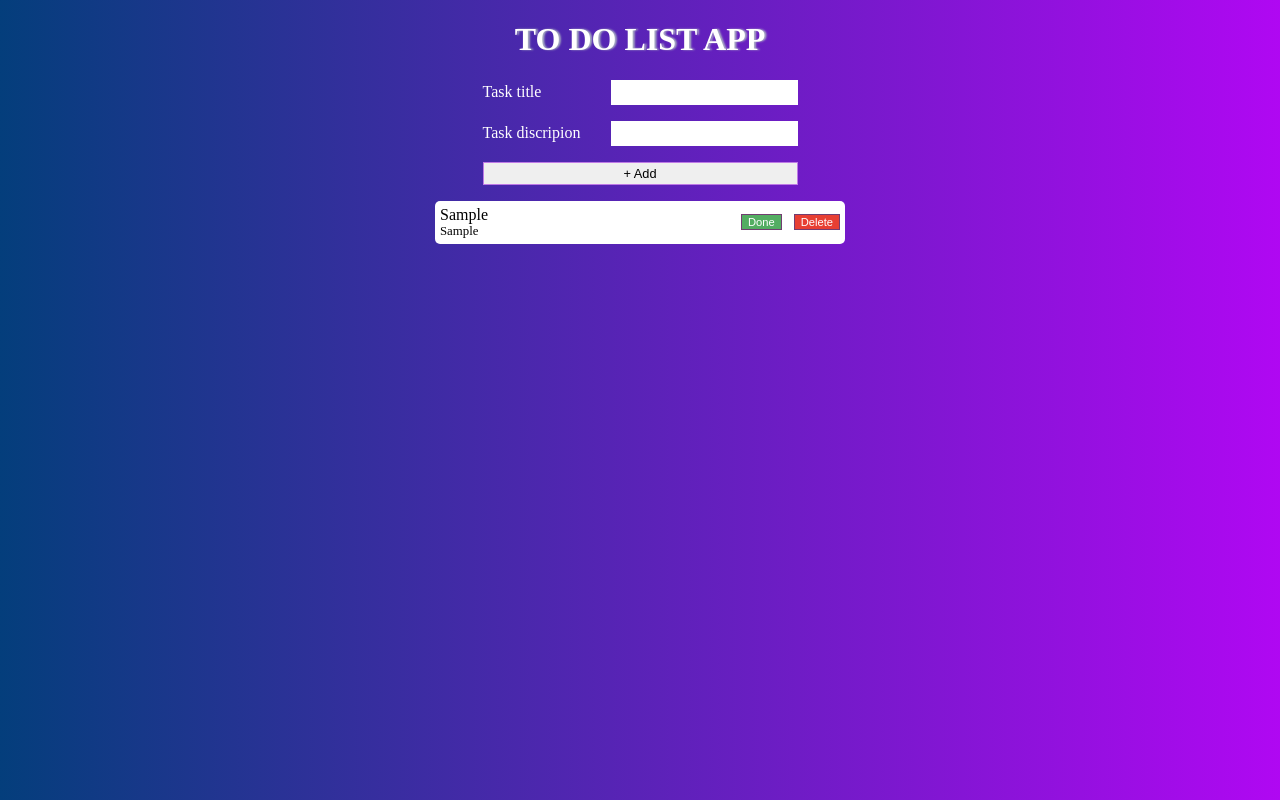
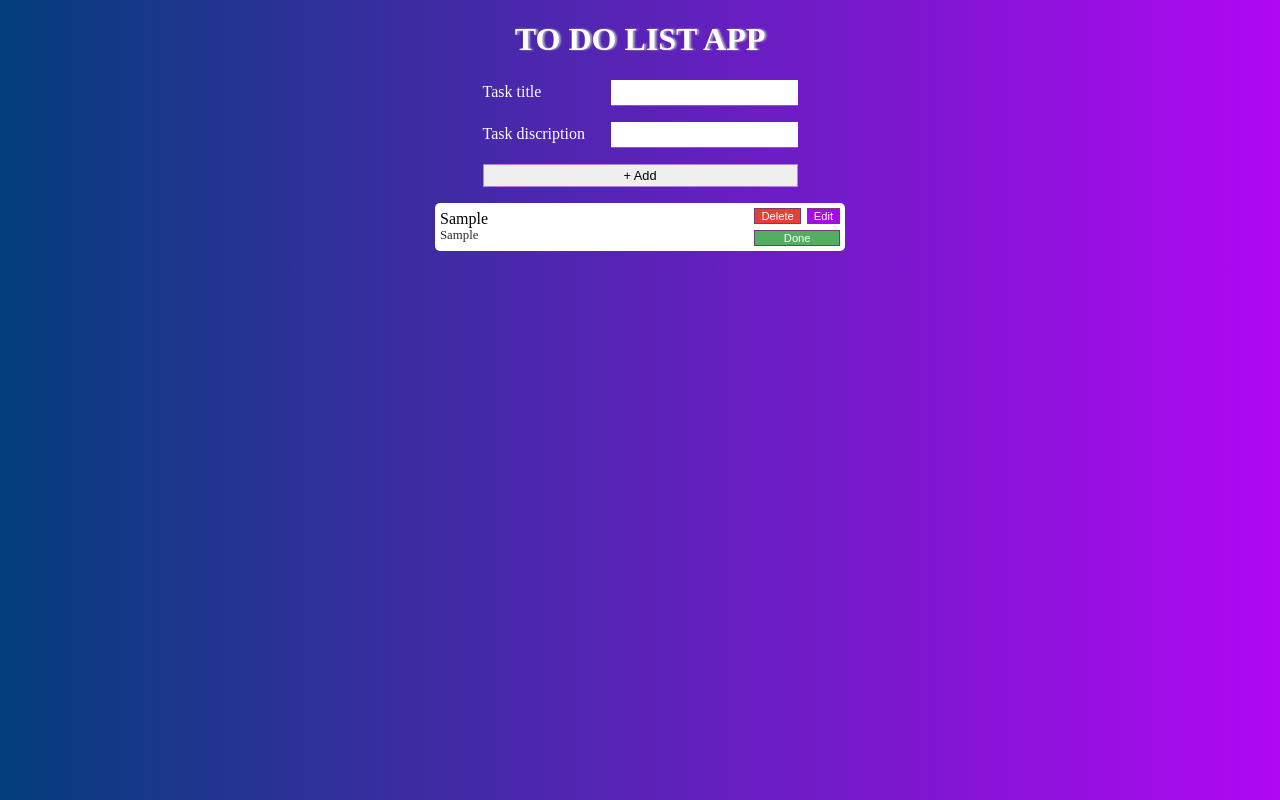
Before and after one commit to mo3id/todo-list-app, a React (Vite) app: page / in a window 1280 px wide. Both pictures are taken after typing "Sample", "Sample" into the empty fields and a click on the button "+ Add". Built offline with nearby package versions, Linux system fonts and the light colour scheme.

Commit message:
edit modal

```diff
--- a/index.html
+++ b/index.html
@@ -4,7 +4,7 @@
     <meta charset="UTF-8" />
     <link rel="icon" type="image/svg+xml" href="/vite.svg" />
     <meta name="viewport" content="width=device-width, initial-scale=1.0" />
-    <title>Vite + React</title>
+    <title>TODO LIST APP</title>
   </head>
   <body>
     <div id="overlays"></div>
--- a/src/components/Header/Header.jsx
+++ b/src/components/Header/Header.jsx
@@ -5,7 +5,7 @@ import InputField from '../InputField/InputField';
 
 const Header = () => {
 
-  const { createTask, hideModalHandler, showModalHandler, modalIsShow } = useToDoList()
+  const { createTask, hideModalHandler, showModalHandler, modalToRemoveIsShow,modalToEditIsShow } = useToDoList()
 
   const [textTitle, setTextTitle] = useState('');
   const [textDisc, setTextDisc] = useState('');
@@ -25,7 +25,7 @@ const Header = () => {
     <header className={classes.header}>
       <div className={classes.inputs}>
         <InputField id='task_input' label={'Task title'} type='text' value={textTitle} onChange={(e) => setTextTitle(e.target.value)} />
-        <InputField id='task_input' label={'Task discripion'} type='text' value={textDisc} onChange={(e) => setTextDisc(e.target.value)} />
+        <InputField id='task_input' label={'Task discription'} type='text' value={textDisc} onChange={(e) => setTextDisc(e.target.value)} />
         <button className={classes.addBtn} onClick={addTaskHandler}>+ Add</button>
       </div>
     </header>
--- a/src/components/InputField/InputField.module.css
+++ b/src/components/InputField/InputField.module.css
@@ -1,5 +1,6 @@
 .task_input {
   border: none;
+  border-bottom: 1px solid #9752cb;
   padding: 5px;
 }
 .task_input:focus-within {
--- a/src/components/Modal/Modal.jsx
+++ b/src/components/Modal/Modal.jsx
@@ -11,17 +11,18 @@ const Backdrop = () => {
   )
 }
 
-const ModalOverlay = (task) => {
+const ModalOverlay = (props) => {
   const { removeTaskFromList, hideModal } = useToDoList();
 
   return (
     <div className={classes.modal}>
       <div className={classes.content}>
-        <p className={classes.message}>Are you sure to remove!?</p>
+        {/* <p className={classes.message}>Are you sure to remove!?</p>
         <div className={classes.btns}>
           <button onClick={() => removeTaskFromList()} className={classes.delete}>remove</button>
           <button onClick={hideModal} className={classes.done}>cansel</button>
-        </div>
+        </div> */}
+        {props.children}
       </div>
     </div>
   )
@@ -33,7 +34,7 @@ const Modal = (props) => {
   return (
     <>
       {ReactDOM.createPortal(<Backdrop />, portalElement)}
-      {ReactDOM.createPortal(<ModalOverlay/>, portalElement)}
+      {ReactDOM.createPortal(<ModalOverlay>{props.children}</ModalOverlay>, portalElement)}
     </>
   )
 }
--- a/src/components/TaskCard/TaskCard.jsx
+++ b/src/components/TaskCard/TaskCard.jsx
@@ -2,11 +2,12 @@ import React, { useState } from 'react'
 import classes from './TaskCard.module.css'
 import { useToDoList } from '../../context/context';
 import Modal from '../Modal/Modal';
+import InputField from '../InputField/InputField';
 
 
 const TaskCard = () => {
 
-  const { tasks, removeTaskFromList, taskDoneHandler, showModal, modalIsShow, selectedTask } = useToDoList();
+  const { tasks, removeTaskFromList, taskDoneHandler, showModal, modalToRemoveIsShow, modalToEditIsShow, selectedTask, hideModal, hideEditModal, showEditModal, EditTask } = useToDoList();
 
 
   // className={classes['task-complete']?"":classes['task-complete']}
@@ -17,19 +18,44 @@ const TaskCard = () => {
         <p className={task.isComplete ? classes['task-complete'] : classes['task-notcomplete']}>{task.taskTextdisc}</p>
       </div>
       <div className={classes.btns}>
+        <div className={classes.firstBtns}>
+
+          <button onClick={() => {
+            selectedTask(task.id);
+            showModal()
+          }} className={classes.delete}>Delete</button>
+          <button onClick={showEditModal} className={classes.edit}>Edit</button>
+        </div>
         <button onClick={() => taskDoneHandler(task.id)} className={classes.done}>Done</button>
-        <button onClick={() => {
-          selectedTask(task.id);
-          showModal()
-        }} className={classes.delete}>Delete</button>
-        {/* <button onClick={() => removeTaskFromList(task.id)} className={classes.delete}>E</button> */}
       </div>
     </li>
   ));
 
   return (
     <>
-      {modalIsShow && <Modal />}
+      {modalToRemoveIsShow && <Modal>
+
+        <p className={classes.message}>Are you sure to remove!?</p>
+        <div className={classes.btns}>
+          <button onClick={() => removeTaskFromList()} className={classes.delete}>remove</button>
+          <button onClick={hideModal} className={classes.done}>cansel</button>
+        </div>
+
+      </Modal>}
+      {modalToEditIsShow && <Modal>
+
+        {/* <form onSubmit={(e) => editTaskHandler({ ...selectedTaskData }, e)}> */}
+
+        <InputField className={classes.editInput} id='task_input' label={'Task title'} type='text' />
+        <InputField className={classes.editInput} id='task_input' label={'Task discription'} type='text' />
+        {/* <button className={classes.addBtn} onClick={addTaskHandler}>+ Add</button> */}
+
+        <div className={(classes.btnsEdit)}>
+          <button onClick={EditTask} className={classes.edit}>update</button>
+          <button onClick={hideEditModal} className={classes.done}>cansel</button>
+        </div>
+
+      </Modal>}
       <section className={classes['task_section']}>
         <ul className={classes.taskList}>
           {taskList}
--- a/src/components/TaskCard/TaskCard.module.css
+++ b/src/components/TaskCard/TaskCard.module.css
@@ -31,12 +31,25 @@
   padding: 0;
 }
 
-.btns {
+.firstBtns {
   display: flex;
-  gap: 12px;
+  gap: 6px;
 }
 
-.btns button {
+.btns,
+.btnsEdit {
+  display: flex;
+  flex-direction: column;
+  gap: 6px;
+}
+
+.btnsEdit {
+  margin-top: 1rem;
+  flex-direction: row;
+  justify-content: space-evenly;
+}
+.btns button,
+.btnsEdit button {
   color: #fff;
   font-size: 0.7rem;
   cursor: pointer;
@@ -49,8 +62,13 @@
   background-color: #e73f33;
 }
 
+.edit {
+  background-color: #a60aeb;
+}
+
 .taskDetails p:last-child {
-  font-size: .8rem;
+  font-size: 0.8rem;
+  color: #000000d6;
 }
 
 @media only screen and (max-width: 480px) {
--- a/src/context/context.jsx
+++ b/src/context/context.jsx
@@ -1,7 +1,7 @@
 import React, { createContext, useContext, useState, useEffect } from "react";
 
+
 const InitialTasks = localStorage.getItem('tasks-list') ? JSON.parse(localStorage.getItem('tasks-list')) : [];
-
 const ToDoListContext = createContext({
 
 });
@@ -10,14 +10,19 @@ const ToDoListProvider = ({ children }) => {
 
   const [tasks, setTasks] = useState(InitialTasks);
 
-  const [modalIsShow, setModalIsShow] = useState(false)
+  const [modalToRemoveIsShow, setmodalToRemoveIsShow] = useState(false);
+  const [modalToEditIsShow, setmodalToEditIsShow] = useState(false);
 
   const [taskId, setTaskId] = useState('');
 
   const showModal = () => {
-    setModalIsShow(true)
-    console.log(modalIsShow)
+    setmodalToRemoveIsShow(true)
+    console.log(modalToRemoveIsShow)
+  }
 
+  const showEditModal = () => {
+    setmodalToEditIsShow(true)
+    console.log(modalToEditIsShow)
   }
 
   const selectedTask = (id)=>{
@@ -25,7 +30,11 @@ const ToDoListProvider = ({ children }) => {
   }
 
   const hideModal = () => {
-    setModalIsShow(false)
+    setmodalToRemoveIsShow(false)
+  }
+
+  const hideEditModal = () => {
+    setmodalToEditIsShow(false)
   }
 
   const taskDoneHandler = (id) => {
@@ -54,14 +63,16 @@ const ToDoListProvider = ({ children }) => {
 
   const removeTaskFromList = () => {
     setTasks(tasks.filter((task) => task.id !== taskId));
-    setModalIsShow(false)
+    setmodalToRemoveIsShow(false)
   };
 
-
-
+  const EditTask = () => {
+    console.log("edit");
+    setmodalToEditIsShow(false);
+  };
 
   return (
-    <ToDoListContext.Provider value={{ removeTaskFromList, tasks, createTask, taskDoneHandler, modalIsShow, hideModal, showModal, selectedTask }}>
+    <ToDoListContext.Provider value={{ removeTaskFromList, tasks, createTask, taskDoneHandler, modalToRemoveIsShow,modalToEditIsShow,hideModal,hideEditModal, showModal,showEditModal, selectedTask,EditTask }}>
 
       {children}
 
```
Also changed, not shown: 1 other file (tests, documents, lock files or other folders).
